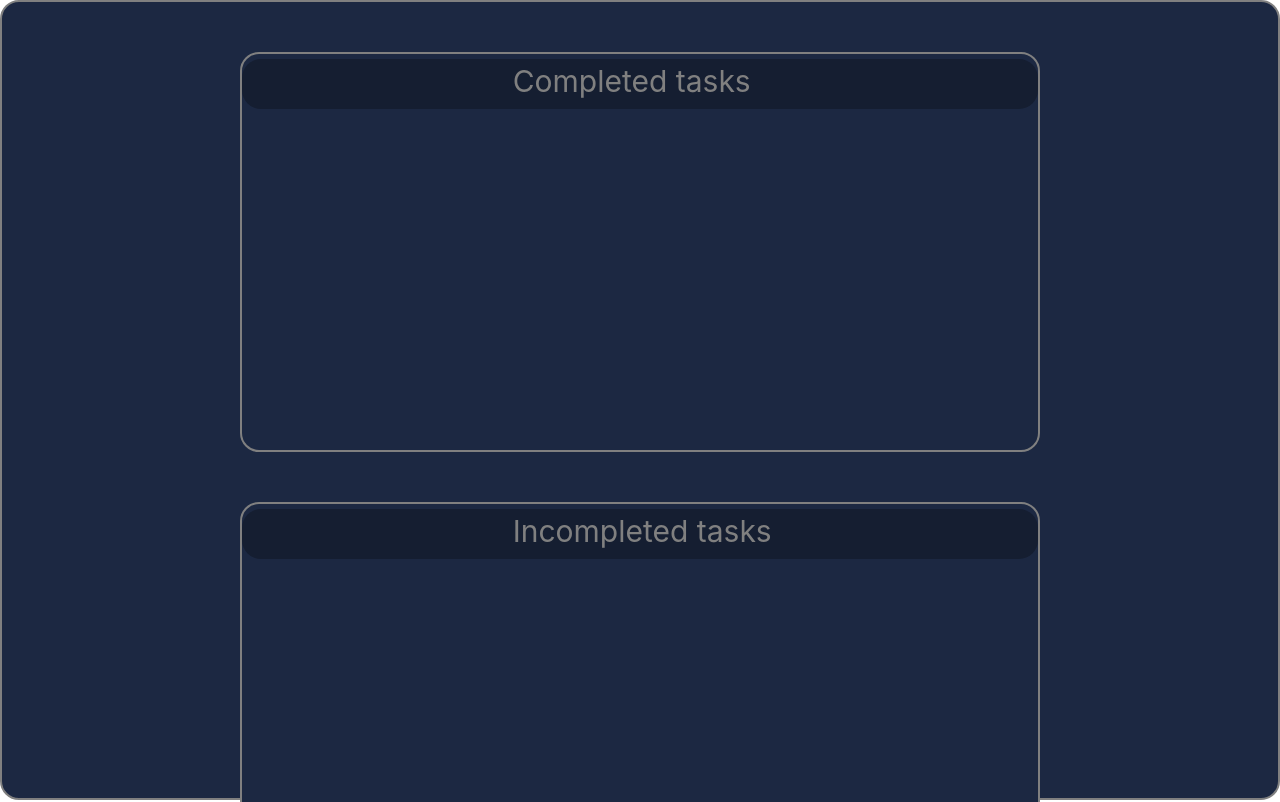
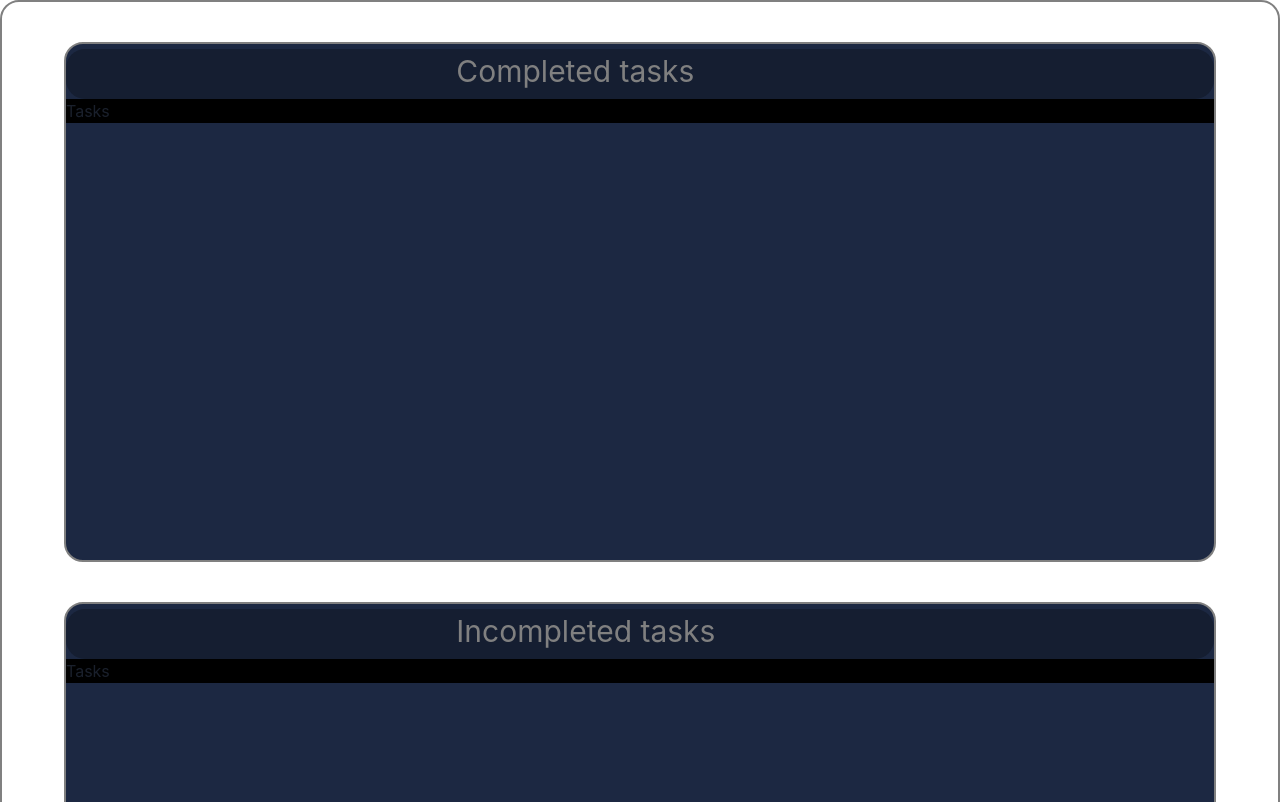
Before and after one commit to Mikehope254/To-Do-List-2, a React (Vite) app in the folder Frontend/: page /tasks in a window 1280 px wide. Shown: the top 802 px of the page. Built offline with nearby package versions, Linux system fonts and the light colour scheme.

Commit message:
Learnt I need to learn more CSS

```diff
--- a/Frontend/src/App.css
+++ b/Frontend/src/App.css
@@ -1,13 +1,12 @@
-.main {
+.board {
   background-color: #1c2842;
   width: 800px;
   height: 400px;
   border-radius: 19px;
-  margin: auto;
-  margin-top: 100px;
+  margin-left: 20%;
+  margin-top: 10%;
   border: 2px solid grey;
-  margin-left: auto;
-  margin-right: auto;
+  position: absolute;
 }
 
 .title {
@@ -80,3 +79,43 @@ button.viewbutton {
 button.viewbutton:hover {
   background: #151e30;
 }
+
+div.Viewmain {
+  width: 100vw;
+  height: 150vh;
+  border-radius: 19px;
+  border: 2px solid grey;
+  margin-left: auto;
+  margin-right: auto;
+  position: absolute;
+}
+
+div.taskBox {
+  background-color: #1c2842;
+  width: 90vw;
+  height: 65vh;
+  border-radius: 19px;
+  margin: auto;
+  margin-top: 40px;
+  border: 2px solid grey;
+  margin-left: auto;
+  margin-right: auto;
+}
+
+div.Viewtitle {
+  margin: auto;
+  font-size: 30px;
+  border-radius: 19px;
+  height: 50px;
+  background: #151e31;
+}
+
+.Viewtitle h1 {
+  margin-left: 34%;
+  color: grey;
+  margin-top: 5px;
+}
+
+div.tasks {
+  background: #000;
+}
--- a/Frontend/src/pages/TaskInput.jsx
+++ b/Frontend/src/pages/TaskInput.jsx
@@ -32,7 +32,7 @@ const TaskInput = () => {
   };
 
   return (
-    <div className="main">
+    <div className="board">
       <div className="title">
         <h1>TO-DO BOARD</h1>
       </div>
@@ -45,9 +45,9 @@ const TaskInput = () => {
         />
       </div>
       <div className="buttons">
-        <button className="viewbutton">
-          <Link to="/tasks">View Tasks</Link>
-        </button>
+        <Link to="/tasks">
+          <button className="viewbutton">View Tasks</button>
+        </Link>
         <button className="enterbutton" onClick={handleAddTask}>
           Enter Task
         </button>
--- a/Frontend/src/pages/ViewTasks.jsx
+++ b/Frontend/src/pages/ViewTasks.jsx
@@ -1,18 +1,21 @@
 import React from "react";
 import "../style/ViewTasks.css";
+import "../App.css";
 
 export default function ViewTasks() {
   return (
     <div className="Viewmain">
-      <div className="task">
+      <div className="taskBox">
         <div className="Viewtitle">
           <h1>Completed tasks</h1>
         </div>
+        <div className="tasks">Tasks</div>
       </div>
-      <div className="task">
+      <div className="taskBox">
         <div className="Viewtitle">
           <h1>Incompleted tasks</h1>
         </div>
+        <div className="tasks">Tasks</div>
       </div>
     </div>
   );
--- a/Frontend/src/style/ViewTasks.css
+++ b/Frontend/src/style/ViewTasks.css
@@ -1,7 +1,6 @@
-div.Viewmain {
-  background-color: #1c2842;
+/* div.Viewmain {
   width: 100vw;
-  height: 100vh;
+  height: 150vh;
   border-radius: 19px;
   border: 2px solid grey;
   margin-left: auto;
@@ -9,13 +8,13 @@ div.Viewmain {
   position: absolute;
 }
 
-div.task {
+div.taskBox {
   background-color: #1c2842;
-  width: 800px;
-  height: 400px;
+  width: 90vw;
+  height: 65vh;
   border-radius: 19px;
   margin: auto;
-  margin-top: 50px;
+  margin-top: 40px;
   border: 2px solid grey;
   margin-left: auto;
   margin-right: auto;
@@ -34,3 +33,7 @@ div.Viewtitle {
   color: grey;
   margin-top: 5px;
 }
+
+div.tasks {
+  background: #000;
+} */
```
